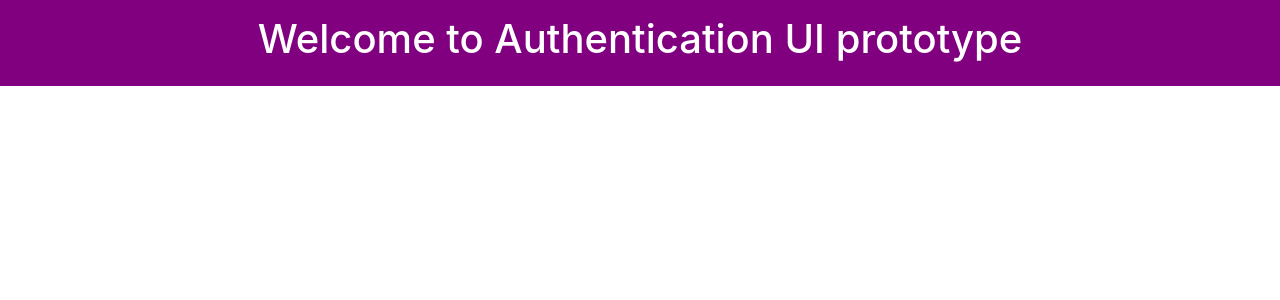
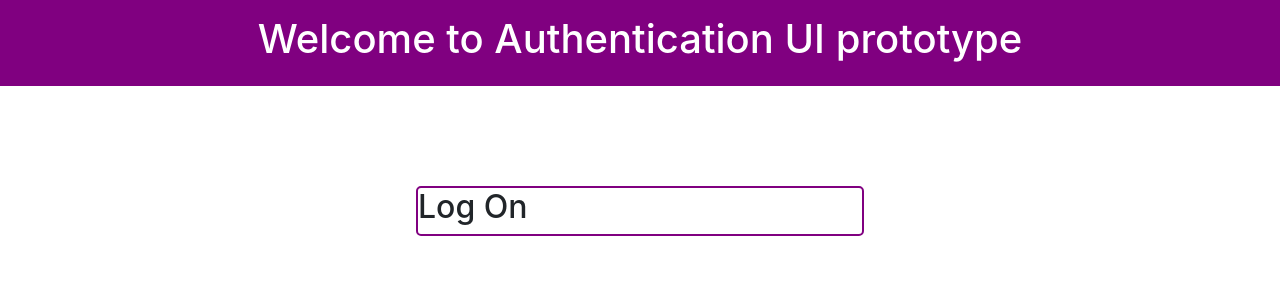
Before and after one commit to viresh-khandelwal/authentication-UI-prototype, an Angular app in the folder authentication-UI-prototype/: page / in a window 1280 px wide. Shown: the top 300 px of the page. Built offline with nearby package versions, Linux system fonts and the light colour scheme.

Commit message:
created a global style variables file , started work on username component

```diff
--- /dev/null
+++ b/authentication-UI-prototype/src/_styleVariables.scss
@@ -0,0 +1 @@
+$default-color: purple;
--- a/authentication-UI-prototype/src/app/app-routing.module.ts
+++ b/authentication-UI-prototype/src/app/app-routing.module.ts
@@ -1,8 +1,11 @@
 import { NgModule } from '@angular/core';
 import { Routes, RouterModule } from '@angular/router';
+import { UsernameComponent } from './username/username.component';
 
 
-const routes: Routes = [];
+const routes: Routes = [
+  {path:'',component: UsernameComponent}
+];
 
 @NgModule({
   imports: [RouterModule.forRoot(routes)],
--- a/authentication-UI-prototype/src/app/app.component.html
+++ b/authentication-UI-prototype/src/app/app.component.html
@@ -2,3 +2,4 @@
 <header>
   <h1>Welcome to Authentication UI prototype</h1>
 </header>
+<router-outlet></router-outlet>
--- a/authentication-UI-prototype/src/app/app.component.scss
+++ b/authentication-UI-prototype/src/app/app.component.scss
@@ -1,9 +1,11 @@
+@import 'src/_styleVariables.scss';
+
 h1{
     text-align: center;
     color: white;
 }
 
 header{
-    background-color: purple;
+    background-color: $default-color;
     padding: 15px 0;
 }
--- a/authentication-UI-prototype/src/app/app.module.ts
+++ b/authentication-UI-prototype/src/app/app.module.ts
@@ -4,10 +4,12 @@ import { NgModule } from '@angular/core';
 import { AppRoutingModule } from './app-routing.module';
 import { AppComponent } from './app.component';
 import { BrowserAnimationsModule } from '@angular/platform-browser/animations';
+import { UsernameComponent } from './username/username.component';
 
 @NgModule({
   declarations: [
-    AppComponent
+    AppComponent,
+    UsernameComponent
   ],
   imports: [
     BrowserModule,
--- /dev/null
+++ b/authentication-UI-prototype/src/app/username/username.component.html
@@ -0,0 +1,3 @@
+<div class="box-component-container">
+    <h2>Log On</h2>
+</div>
--- /dev/null
+++ b/authentication-UI-prototype/src/app/username/username.component.ts
@@ -0,0 +1,15 @@
+import { Component, OnInit } from '@angular/core';
+
+@Component({
+  selector: 'app-username',
+  templateUrl: './username.component.html',
+  styleUrls: ['./username.component.scss']
+})
+export class UsernameComponent implements OnInit {
+
+  constructor() { }
+
+  ngOnInit() {
+  }
+
+}
--- a/authentication-UI-prototype/src/styles.scss
+++ b/authentication-UI-prototype/src/styles.scss
@@ -1,5 +1,15 @@
 /* You can add global styles to this file, and also import other style files */
+@import 'src/_styleVariables.scss';
+
 *{
     margin: 0;
     padding: 0;
 }
+
+.box-component-container{
+    width:35%;
+    border: 2px solid $default-color;
+    border-radius: 5px;
+    margin: 0 auto;
+    margin-top: 100px;
+}
```
Also changed, not shown: authentication-UI-prototype/src/app/username/username.component.scss (added), 1 other file (tests, documents, lock files or other folders).
